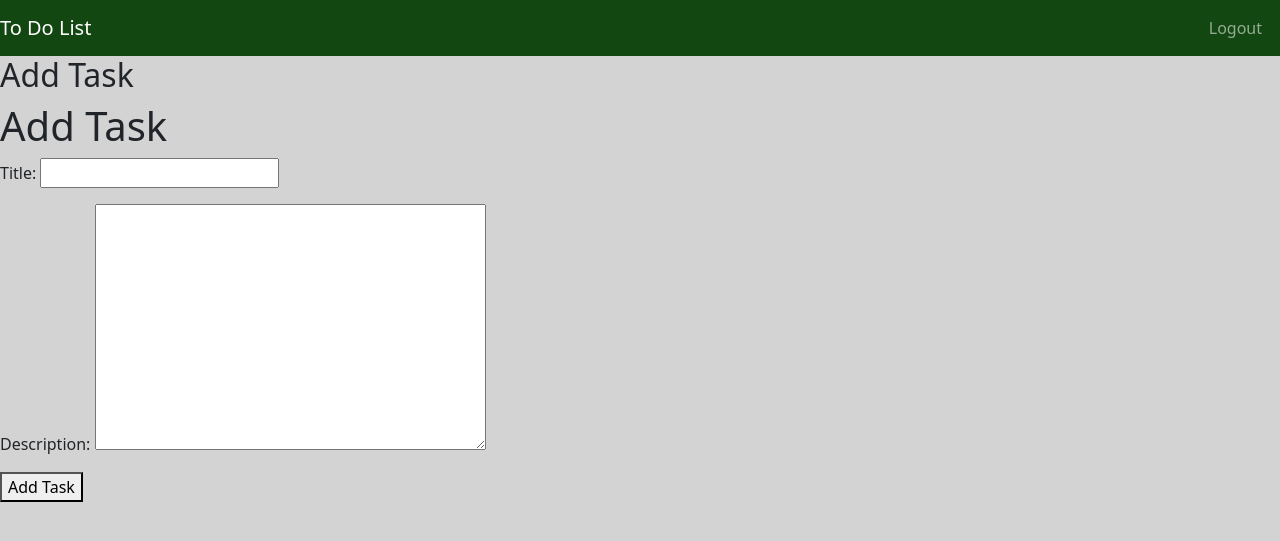
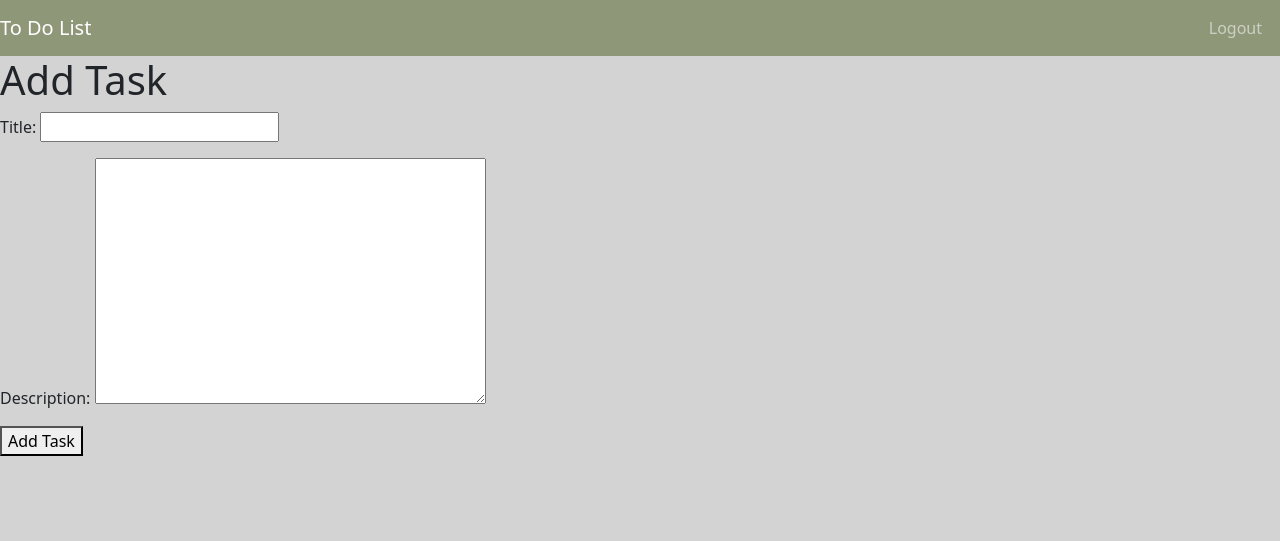
Before and after one commit to kgamett/kadince_todo, a Django app: page /add/ in a window 1280 px wide. Shown: the top 541 px of the page. Run offline with Django 3.2, Linux system fonts and the light colour scheme; a user stored in the database is signed in; some libraries are stand-ins or nearby versions.

Commit message:
design changes

```diff
--- a/todo_app/static/css/styles.css
+++ b/todo_app/static/css/styles.css
@@ -35,7 +35,7 @@ table {
 }
 
 tbody {
-    background-color: #CDD9CD;
+    background-color: #8F9779;
 }
 
 table th, table td {
--- a/todo_app/templates/add_task.html
+++ b/todo_app/templates/add_task.html
@@ -3,7 +3,6 @@
 {% block title %}Add Task{% endblock %}
 
 {% block content %}
-    <h2>Add Task</h2>
     <body>
         <h1>Add Task</h1>
         <form method="post">
--- a/todo_app/templates/base.html
+++ b/todo_app/templates/base.html
@@ -14,7 +14,7 @@
 
 </head>
 <body>
-    <nav class="navbar navbar-expand-lg navbar-dark" style="background-color: #124712;">
+    <nav class="navbar navbar-expand-lg navbar-dark" style="background-color: #8F9779;">
         <a class="navbar-brand" href="{% url 'task_list' %}">To Do List</a>
         <button class="navbar-toggler" type="button" data-toggle="collapse" data-target="#navbarNavAltMarkup" aria-controls="navbarNavAltMarkup" aria-expanded="false" aria-label="Toggle navigation">
           <span class="navbar-toggler-icon"></span>
```
Also changed, not shown: db.sqlite3.
